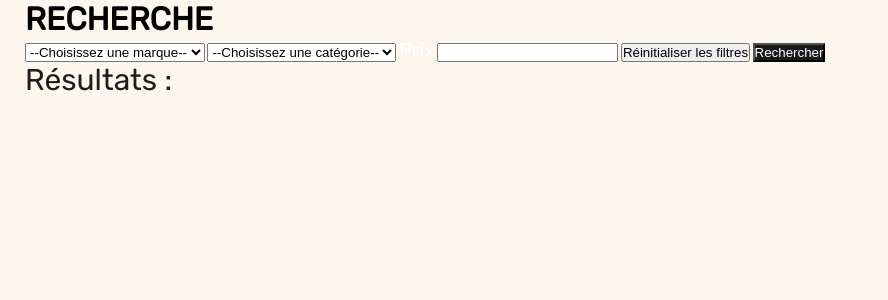
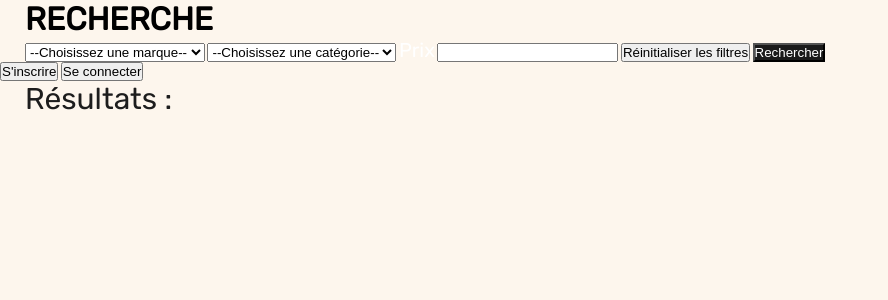
Before and after one commit to Papittson/projet_web, a PHP site: page /rechercheProduits.php in a window 1280 px wide. Shown: the top 300 px of the page, without its empty margins (0-888 px from the left). Run offline with PHP 8.4, Linux system fonts and the light colour scheme; data that the repository does not hold is empty.

Commit message:
add login/signin button

```diff
--- a/rechercheProduits.php
+++ b/rechercheProduits.php
@@ -39,6 +39,7 @@
     </select>
 
 
+
     <select name="categorie" id="listeCategorie" onchange="synchronizeList('categorie');">
       <option value="" disabled selected hidden>--Choisissez une catégorie--</option>
       <?php
@@ -59,6 +60,10 @@
     <button type='button' onclick="resetFilters();"> Réinitialiser les filtres </button>
     <button class="searchButton"> Rechercher</button>
   </form>
+
+  <button type='button' onclick="location.href='creationCompte.php'" >S'inscrire</button>
+  <button type='button' onclick="location.href='login.php'" >Se connecter</button>
+
   </div>
 
   <div class="resultsBG">
```
